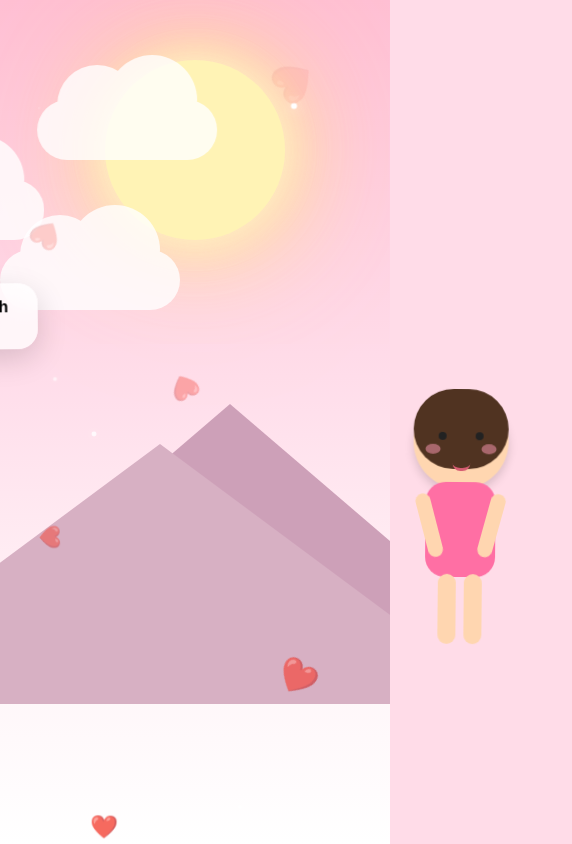
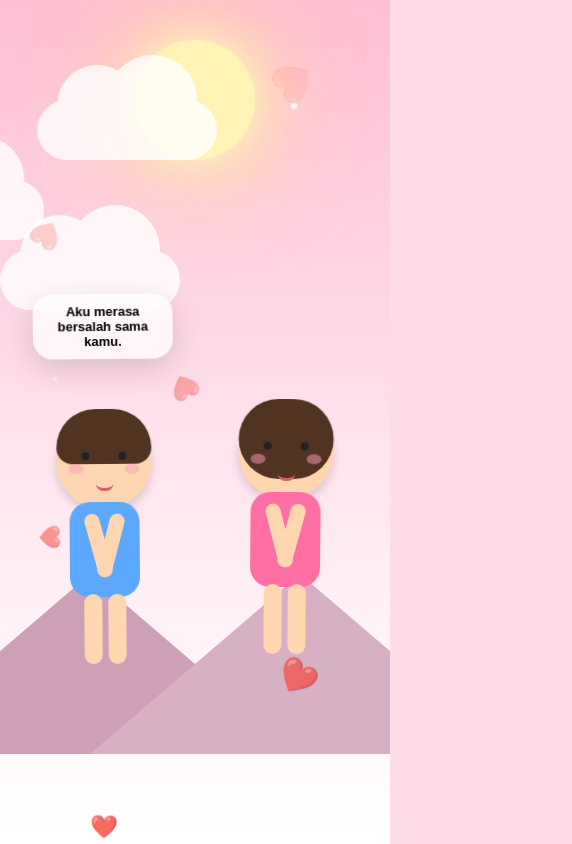
Before and after one commit to vegagandoll0-cyber/Vega, a plain HTML site: page index.html in a window 390 px wide. Shown: the whole page, 572 px wide, since content can reach past the window. Drawn offline with Linux system fonts and the light colour scheme.

Commit message:
Update index.html

```diff
--- a/index.html
+++ b/index.html
@@ -2,6 +2,7 @@
 <html lang="id">
 
 <head>
+<meta name="viewport" content="width=device-width, initial-scale=1.0">
 
 <meta charset="UTF-8">
 
@@ -721,6 +722,75 @@ pointer-events:none;
 
 }
 
+/* ==========================
+   MOBILE RESPONSIVE
+========================== */
+
+@media (max-width:768px){
+
+.scene{
+
+width:100%;
+
+padding:0 15px;
+
+justify-content:space-around;
+
+bottom:110px;
+
+}
+
+.doll{
+
+transform:scale(.72);
+
+width:120px;
+
+}
+
+.bubble{
+
+min-width:140px;
+
+max-width:150px;
+
+font-size:13px;
+
+padding:10px;
+
+}
+
+.message{
+
+font-size:18px;
+
+width:90%;
+
+text-align:center;
+
+}
+
+.sun{
+
+width:120px;
+height:120px;
+
+top:40px;
+
+}
+
+.mountain{
+
+height:180px;
+
+width:420px;
+
+bottom:90px;
+
+}
+
+}
+
 </style>
 
 </head>
```
